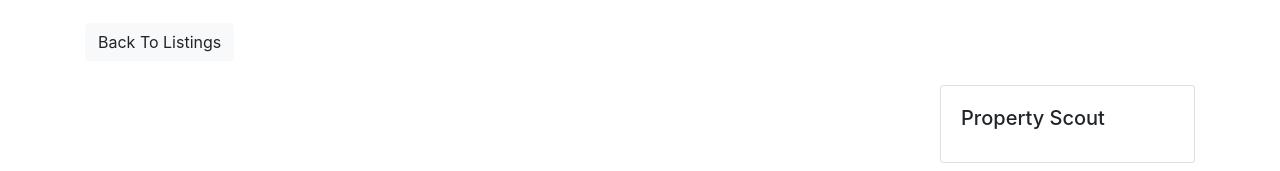
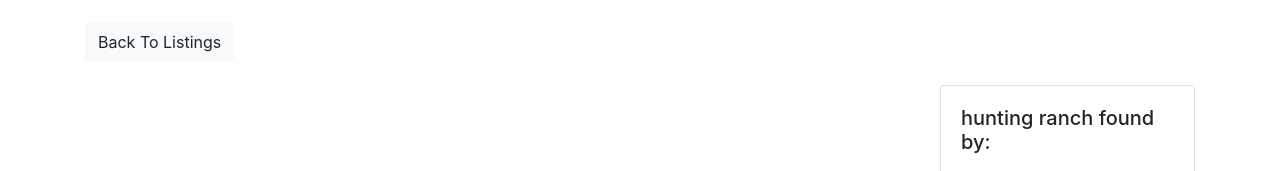
Before and after one commit to seabazz/btre, a Django app: template templates/listings/listing.html in a window 1280 px wide. Shown: the part 498-669 px from the top of the page. Run offline with Django 3.2, Linux system fonts and the light colour scheme; the template is opened without the code that fills it, so the values that code supplies are empty; some libraries are stand-ins or nearby versions.

Commit message:
changed text on listing

```diff
--- a/templates/listings/listing.html
+++ b/templates/listings/listing.html
@@ -147,7 +147,7 @@
               <div class="card mb-3">
                 <img class="card-img-top" src="{{ listing.realtor.photo.url }}" alt="">
                 <div class="card-body">
-                  <h5 class="card-title">Property Scout</h5>
+                  <h5 class="card-title">hunting ranch found by:</h5>
                   <h6 class="text-secondary">{{ listing.realtor }}</h6>
                 </div>
               </div>
```
